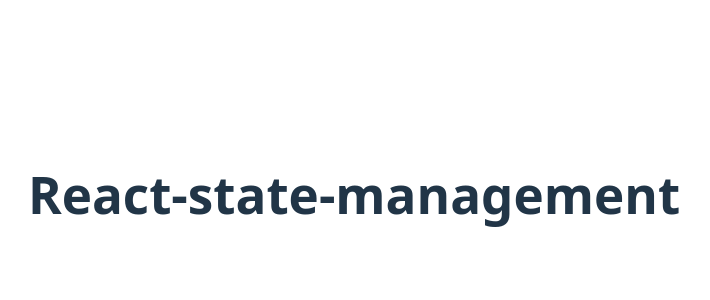
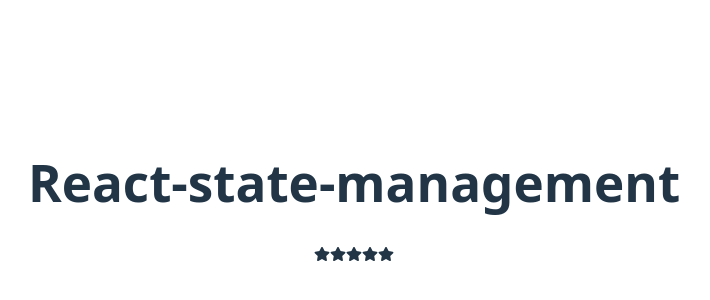
Before and after one commit to NJ97S/React-Codeground, a React (Vite) app in the folder Hyojin/react-state-management/: page / in a window 1280 px wide. Shown: the part 206-506 px from the top of the page, without its empty margins (286-996 px from the left). Built offline with nearby package versions, Linux system fonts and the light colour scheme.

Commit message:
✨ feat: 별점 확인 기능 추가

```diff
--- a/Hyojin/react-state-management/src/App.jsx
+++ b/Hyojin/react-state-management/src/App.jsx
@@ -1,7 +1,13 @@
 import "./App.css";
+import StarRating from "./components/star/StarRating";
 
 function App() {
-  return <h1>React-state-management</h1>;
+  return (
+    <>
+      <h1>React-state-management</h1>
+      <StarRating />
+    </>
+  );
 }
 
 export default App;
--- /dev/null
+++ b/Hyojin/react-state-management/src/components/star/Star.jsx
@@ -0,0 +1,5 @@
+import { FaStar } from "react-icons/fa";
+
+export default function Star({ selected = false }) {
+  return <FaStar color={selected} />;
+}
--- /dev/null
+++ b/Hyojin/react-state-management/src/components/star/StarRating.jsx
@@ -0,0 +1,6 @@
+import Star from "./Star";
+
+export default function StarRating({ totalStars = 5 }) {
+  const createStarArray = (length) => [...Array(length)];
+  return createStarArray(totalStars).map((n, i) => <Star key={i} />);
+}
```
